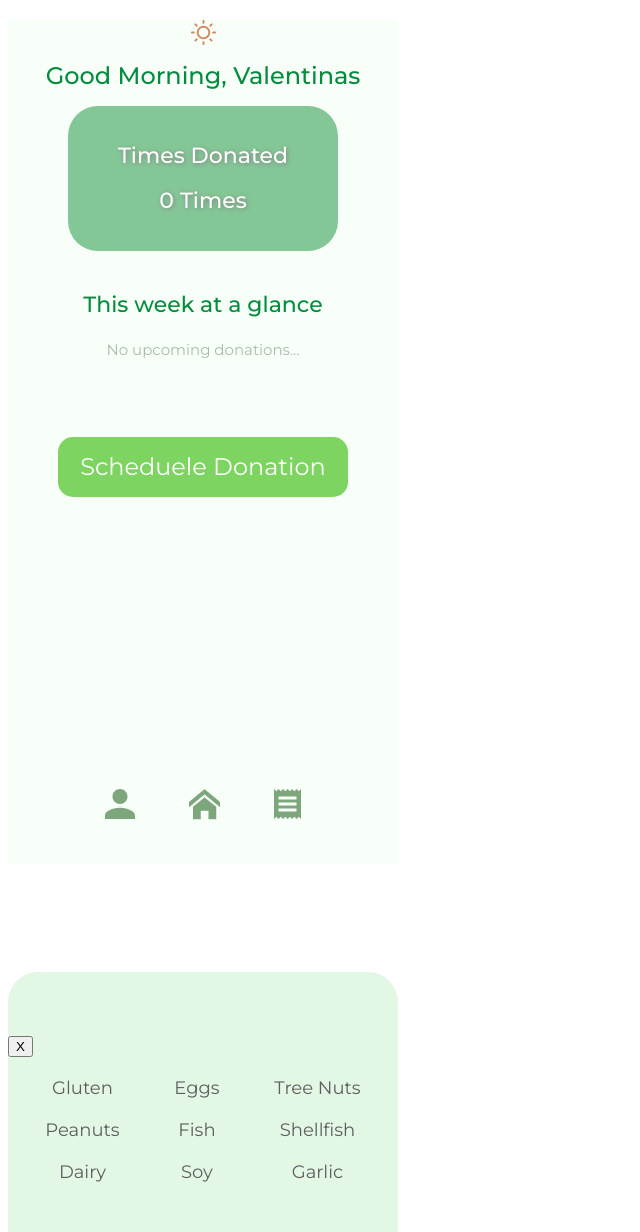
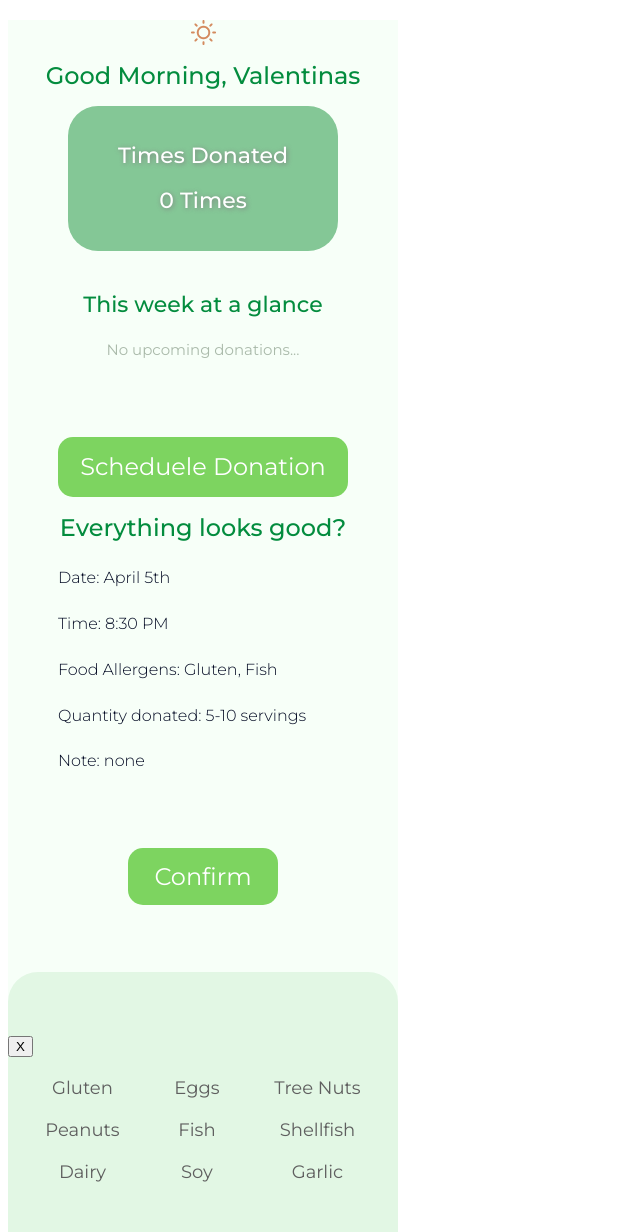
Before and after one commit to Alfri13/Final_project, a plain HTML site: page index.html in a window 1280 px wide. Shown: the top 1232 px of the page, without its empty margins (0-640 px from the left). Before the commit the page ends 872 px from the top, so only its background shows below. Drawn offline with nearby package versions, Linux system fonts and the light colour scheme.

Commit message:
confirmation page added

```diff
--- a/css/stylesheet.css
+++ b/css/stylesheet.css
@@ -85,6 +85,7 @@ margin-right: auto;}
 
 
 
+
 nav{
 
     width: 390px;
@@ -103,3 +104,27 @@ nav{
 bottom : 0;
 
 }
+
+h5 {
+    font-family:'Montserrat', sans-serif;
+    font-size: 16px;
+    font-weight: 300;
+    color: #040B24;
+    text-align:justify;
+    margin-left: 50px;
+}
+#confirm-btn {
+    background-color:#7DD460;
+    border: none;
+    margin-top: 20%;
+    display: block;
+    margin-left: auto;
+    margin-right: auto;
+    width: 150px;
+    height: 57px;
+    font-size: 24px;
+    border-radius: 15px;
+    font-family:'Montserrat', sans-serif;
+    font-weight: 400;
+    color: white;
+}
--- a/index.html
+++ b/index.html
@@ -43,7 +43,21 @@
 
         </nav>
 
+ <!--Screen 3 Confirmation Page-->
+ <div class="phone">
 
+    <div class="confirmation">
+        <h1>Everything looks good?</h1>
+        <h5>Date: April 5th</h5>
+        <h5>Time: 8:30 PM</h5>
+        <h5>Food Allergens: Gluten, Fish</h5>
+        <h5>Quantity donated: 5-10 servings</h5>
+        <h5>Note: none</h5>
+    </div>
+    <button id="confirm-btn">Confirm</button>
+
+    <footer><img src="images/footer.png" alt="footer"></footer>
+</div>
 
 
         <footer><img src="./images/footer.png" alt="footer"></footer>
```
Also changed, not shown: 1 other file.
